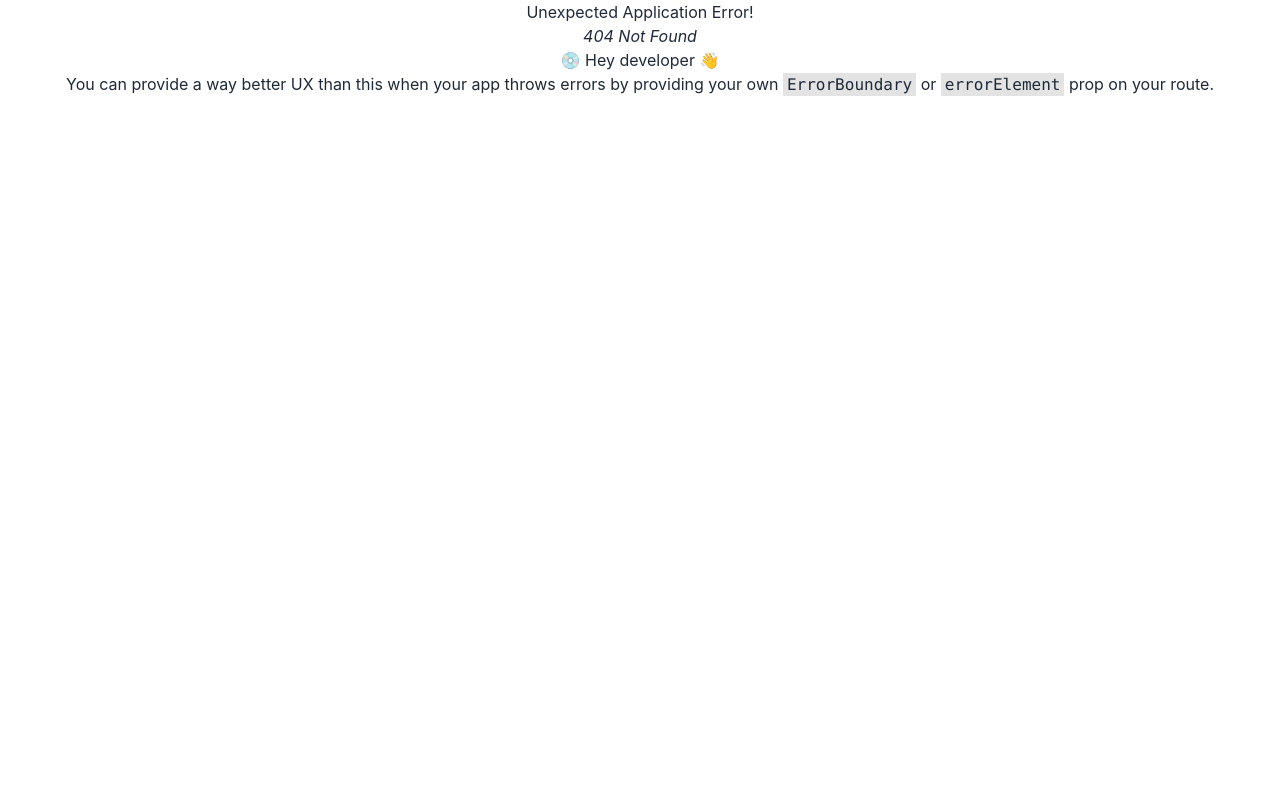
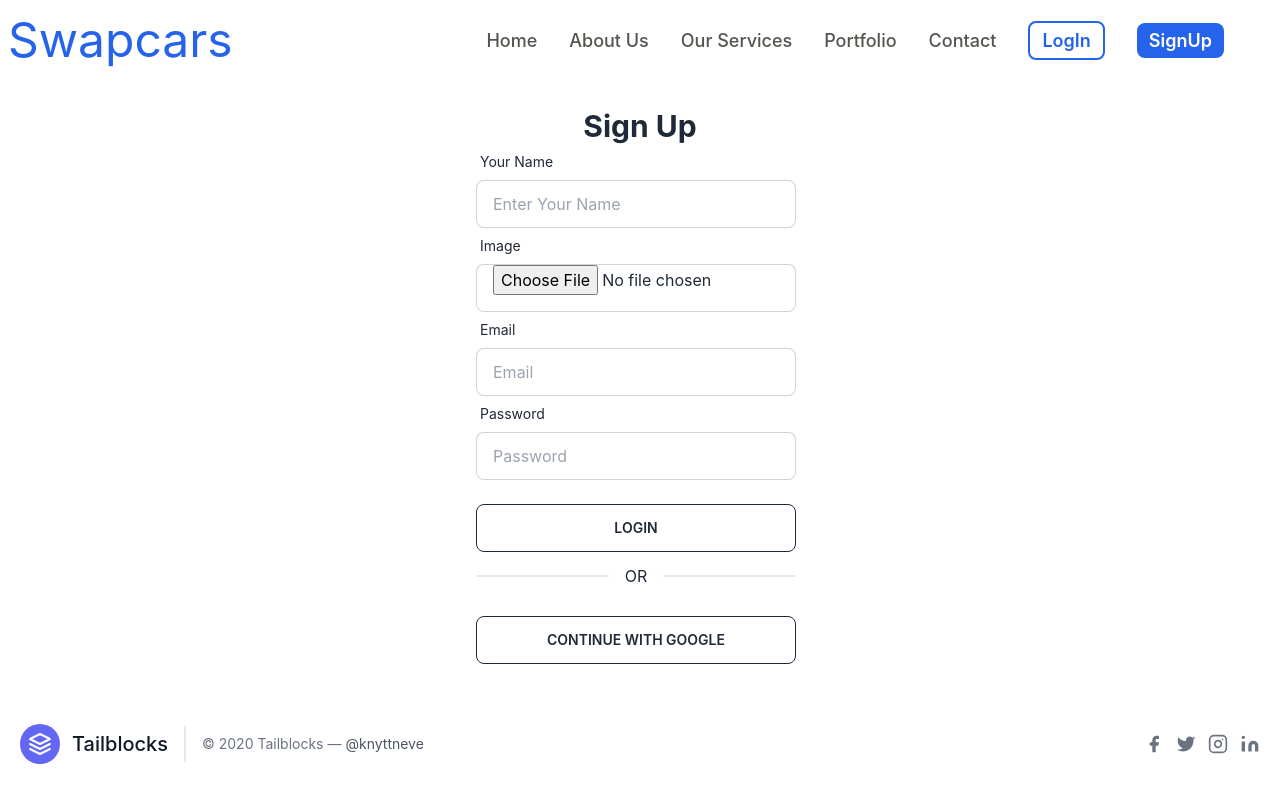
Before and after one commit to abdulhakim10/swapcars-client-side, a React (Create React App) app: page /signup in a window 1280 px wide. Before the commit this address had no page. Built offline with nearby package versions, Linux system fonts and the light colour scheme.

Commit message:
login and signup page are added

```diff
--- a/package.json
+++ b/package.json
@@ -8,8 +8,10 @@
     "@testing-library/react": "^13.4.0",
     "@testing-library/user-event": "^13.5.0",
     "daisyui": "^2.42.1",
+    "firebase": "^9.14.0",
     "react": "^18.2.0",
     "react-dom": "^18.2.0",
+    "react-hook-form": "^7.39.5",
     "react-router-dom": "^6.4.3",
     "react-scripts": "5.0.1",
     "web-vitals": "^2.1.4"
--- a/src/App.js
+++ b/src/App.js
@@ -4,7 +4,7 @@ import router from './Routes/Routes/Routes';
 
 function App() {
   return (
-    <div className="App">
+    <div className="">
       <RouterProvider router={router} />
     </div>
   );
--- /dev/null
+++ b/src/pages/Login/Login/Login.js
@@ -0,0 +1,44 @@
+import React from 'react';
+import { useForm } from "react-hook-form";
+
+const Login = () => {
+    const { register, handleSubmit, formState: { errors } } = useForm();
+    // const [data, setData] = useState("");
+
+    const handleLogin = async(data) => {
+        console.log(data)
+    }
+    return (
+        <div className='flex justify-center'>
+           <div className='w-96 p-7'>
+           <h2 className="text-3xl font-bold text-center">Login</h2>
+            <form className='w-full mx-auto' onSubmit={handleSubmit(handleLogin)}>
+
+                <div className="form-control w-full max-w-xs">
+                    <label className="label">
+                        <span className="label-text">Email</span>
+                    </label>
+                    <input {...register("email",{
+                        required: 'Email is required'
+                    })} placeholder="Email" type="email" className="input input-bordered w-full max-w-xs" />
+                </div>
+                {errors.email && <p className="text-red-600">{errors.email?.message}</p>}
+                <div className="form-control w-full max-w-xs">
+                    <label className="label">
+                        <span className="label-text">Password</span>
+                    </label>
+                    <input {...register("password")} placeholder="Password" type="password" className="input input-bordered w-full max-w-xs" />
+                </div>
+
+                   <div className='w-full max-w-xs'>
+                   <input type="submit" className='btn btn-outline w-full max-w-xs mt-6' value='Login' />
+                <div className="divider">OR</div>
+                <button className='btn btn-outline w-full max-w-xs mt-4'>CONTINUE WITH GOOGLE</button>
+                   </div>
+            </form>
+           </div>
+        </div>
+    );
+};
+
+export default Login;
--- /dev/null
+++ b/src/pages/Login/SignUp/SignUp.js
@@ -0,0 +1,81 @@
+import React from 'react';
+import { useForm } from "react-hook-form";
+
+
+const SignUp = () => {
+    const { register, handleSubmit, formState: { errors } } = useForm();
+    // const [data, setData] = useState("");
+
+    const imageHostKey = process.env.REACT_APP_imagebb_key;
+
+    const handleSignup = async(data) => {
+        console.log(data)
+
+        const image = data.image[0];
+        const formData = new FormData();
+        formData.append('image', image);
+        const url = `https://api.imgbb.com/1/upload?key=${imageHostKey}`
+        fetch(url, {
+            method: 'POST',
+            body: formData
+        })
+        .then(res => res.json())
+        .then(data => {
+            console.log(data)
+        })
+
+    }
+    return (
+        <div className='flex justify-center'>
+           <div className='w-96 p-7'>
+           <h2 className="text-3xl font-bold text-center">Sign Up</h2>
+            <form className='w-full mx-auto' onSubmit={handleSubmit(handleSignup)}>
+
+                <div className="form-control w-full max-w-xs">
+                    <label className="label">
+                        <span className="label-text">Your Name</span>
+                    </label>
+                    <input {...register("name",{
+                        required: 'Name is required'
+                    })} placeholder="Enter Your Name" type="text" className="input input-bordered w-full max-w-xs" />
+                </div>
+                {errors.name && <p className="text-red-600">{errors.name?.message}</p>}
+
+                <div className="form-control w-full max-w-xs">
+                    <label className="label">
+                        <span className="label-text">Image</span>
+                    </label>
+                    <input {...register("image",{
+                        required: 'Image is required'
+                    })} type="file" className="input input-bordered w-full max-w-xs" />
+                </div>
+                {errors.name && <p className="text-red-600">{errors.name?.message}</p>}
+
+                <div className="form-control w-full max-w-xs">
+                    <label className="label">
+                        <span className="label-text">Email</span>
+                    </label>
+                    <input {...register("email",{
+                        required: 'Email is required'
+                    })} placeholder="Email" type="email" className="input input-bordered w-full max-w-xs" />
+                </div>
+                {errors.email && <p className="text-red-600">{errors.email?.message}</p>}
+                <div className="form-control w-full max-w-xs">
+                    <label className="label">
+                        <span className="label-text">Password</span>
+                    </label>
+                    <input {...register("password")} placeholder="Password" type="password" className="input input-bordered w-full max-w-xs" />
+                </div>
+
+                   <div className='w-full max-w-xs'>
+                   <input type="submit" className='btn btn-outline w-full max-w-xs mt-6' value='Login' />
+                <div className="divider">OR</div>
+                <button className='btn btn-outline w-full max-w-xs mt-4'>CONTINUE WITH GOOGLE</button>
+                   </div>
+            </form>
+           </div>
+        </div>
+    );
+};
+
+export default SignUp;
--- a/src/pages/shared/Navbar/Navbar.js
+++ b/src/pages/shared/Navbar/Navbar.js
@@ -12,7 +12,7 @@ const Navbar = () => {
          </div>
          <ul class="hidden md:flex items-center text-[18px] font-semibold pr-10">
              <li class="text-stone-600 hover:text-blue-600 hover:font-bold font-medium mx-4 my-1"><Link
-                     to="#">Home</Link></li>
+                     to="/">Home</Link></li>
              <li class="text-stone-600 hover:text-blue-600 hover:font-bold font-medium mx-4 my-1"><Link to="#">About
                      Us</Link></li>
              <li class="text-stone-600 hover:text-blue-600 hover:font-bold font-medium mx-4 my-1"><Link to="#">Our
@@ -22,11 +22,11 @@ const Navbar = () => {
              <li class="text-stone-600 hover:text-blue-600 hover:font-bold font-medium mx-4 my-1"><Link
                      to="#">Contact</Link></li>
              <li
-                 class="text-blue-600 hover:text-white hover:bg-blue-600 mx-4 my-1 border-2 border-blue-600 px-2 rounded-2xl ">
-                 <Link to="#">LogIn</Link></li>
+                 class="text-blue-600 hover:text-white hover:bg-blue-600 mx-4 my-2 border-2 border-blue-600 px-3 py-1 rounded-lg ">
+                 <Link to="/login">LogIn</Link></li>
              <li
-                 class="text-white bg-blue-600 px-2 rounded-2xl mx-4 my-1 hover:bg-white hover:text-blue-600 hover:border-2 hover:border-blue-600">
-                 <Link to="#">SignUp</Link></li>
+                 class="text-white bg-blue-600 px-3 py-1 rounded-lg mx-4 my-1 hover:bg-white hover:text-blue-600 hover:border-2 hover:border-blue-600">
+                 <Link to="/signup">SignUp</Link></li>
          </ul> <button class="block p-3 mx-10 md:hidden hover:bg-gray-200 rounded-xl group">
              <div class="w-5 my-[3px] h-[3px] bg-gray-600 mb-[2px]"></div>
              <div class="w-5 my-[3px] h-[3px] bg-gray-600 mb-[2px]"></div>
```
Also changed, not shown: src/Routes/Routes/Routes.js (+11 -1 lines), 1 other file (tests, documents, lock files or other folders).
